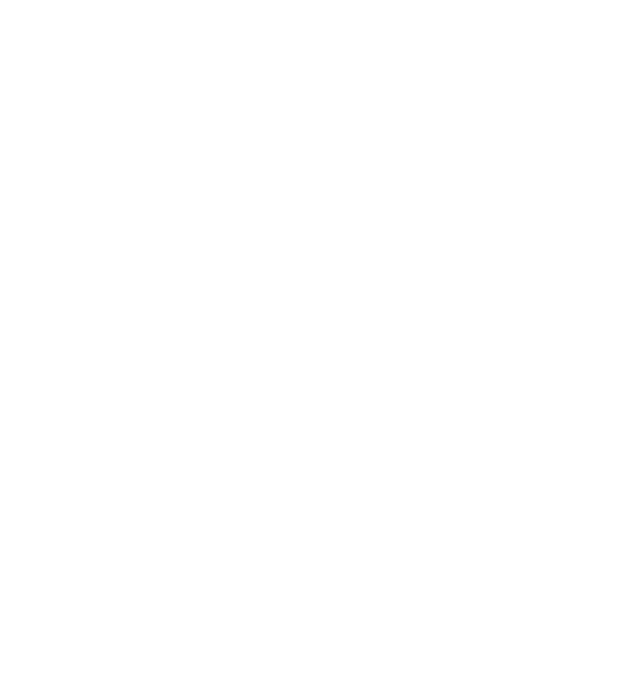
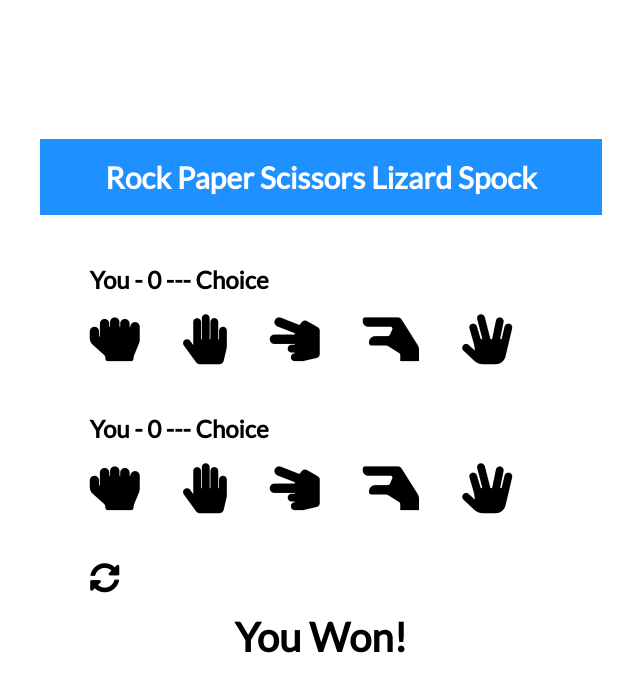
Before and after one commit to ewldev/spock-rock-game, a plain HTML site: page index.html in a window 1280 px wide. Shown: the whole page, without its empty margins (319-959 px from the left). Drawn offline with Linux system fonts and the light colour scheme.

Commit message:
build UI - player containers, FontAwesome

```diff
--- a/index.html
+++ b/index.html
@@ -9,6 +9,36 @@
     <link rel="stylesheet" href="style.css">
 </head>
 <body>
+    <div class="game-container">
+        <!-- Header -->
+        <div class="header">
+            <h1>Rock Paper Scissors Lizard Spock</h1>
+        </div>
+        <!-- Player Container -->
+        <div class="player-container" id="player">
+            <h2>You - <span id="playerScore">0</span><span class="choice" id="playerChoice"> --- Choice</span></h2>
+            <i class="fas fa-hand-rock" title="Rock" id="playerRock"></i>
+            <i class="fas fa-hand-paper" title="Paper" id="playerPaper"></i>
+            <i class="fas fa-hand-scissors" title="Scissors" id="playerScissors"></i>
+            <i class="fas fa-hand-lizard" title="Lizard" id="playerLizard"></i>
+            <i class="fas fa-hand-spock" title="Spock" id="playerSpock"></i>
+        </div>
+        <!-- Computer Container -->
+        <div class="player-container" id="computer">
+            <h2>You - <span id="computerScore">0</span><span class="choice" id="computerChoice"> --- Choice</span></h2>
+            <i class="fas fa-hand-rock" title="Rock" id="computerRock"></i>
+            <i class="fas fa-hand-paper" title="Paper" id="computerPaper"></i>
+            <i class="fas fa-hand-scissors" title="Scissors" id="computerScissors"></i>
+            <i class="fas fa-hand-lizard" title="Lizard" id="computerLizard"></i>
+            <i class="fas fa-hand-spock" title="Spock" id="computerSpock"></i>
+        </div>
+        <!-- Reset Icon -->
+        <i class="fas fa-sync-alt reset-icon" title="Reset" ></i>
+        <!-- Results Text -->
+        <div class="result-container">
+            <h3 class="result-text" id="resultText">You Won!</h3>
+        </div>
+    </div>
     <!-- Script -->
     <script src="script.js"></script>
 </body>
--- a/style.css
+++ b/style.css
@@ -38,6 +38,12 @@ h2 {
 }
 
 .far {
+  font-size: 50px;
+  margin-right: 40px;
+  User-select: none;
+}
+
+.fas {
   font-size: 50px;
   margin-right: 40px;
   User-select: none;
```
